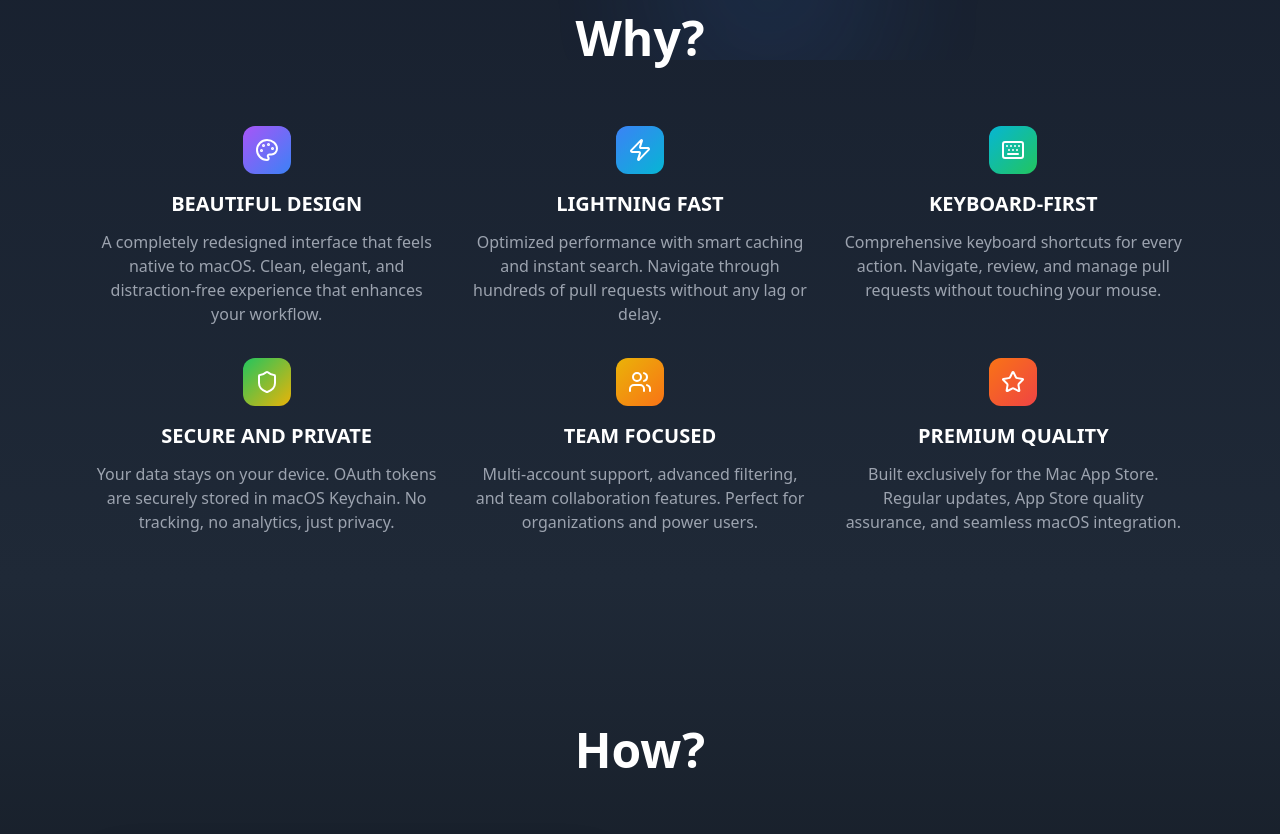
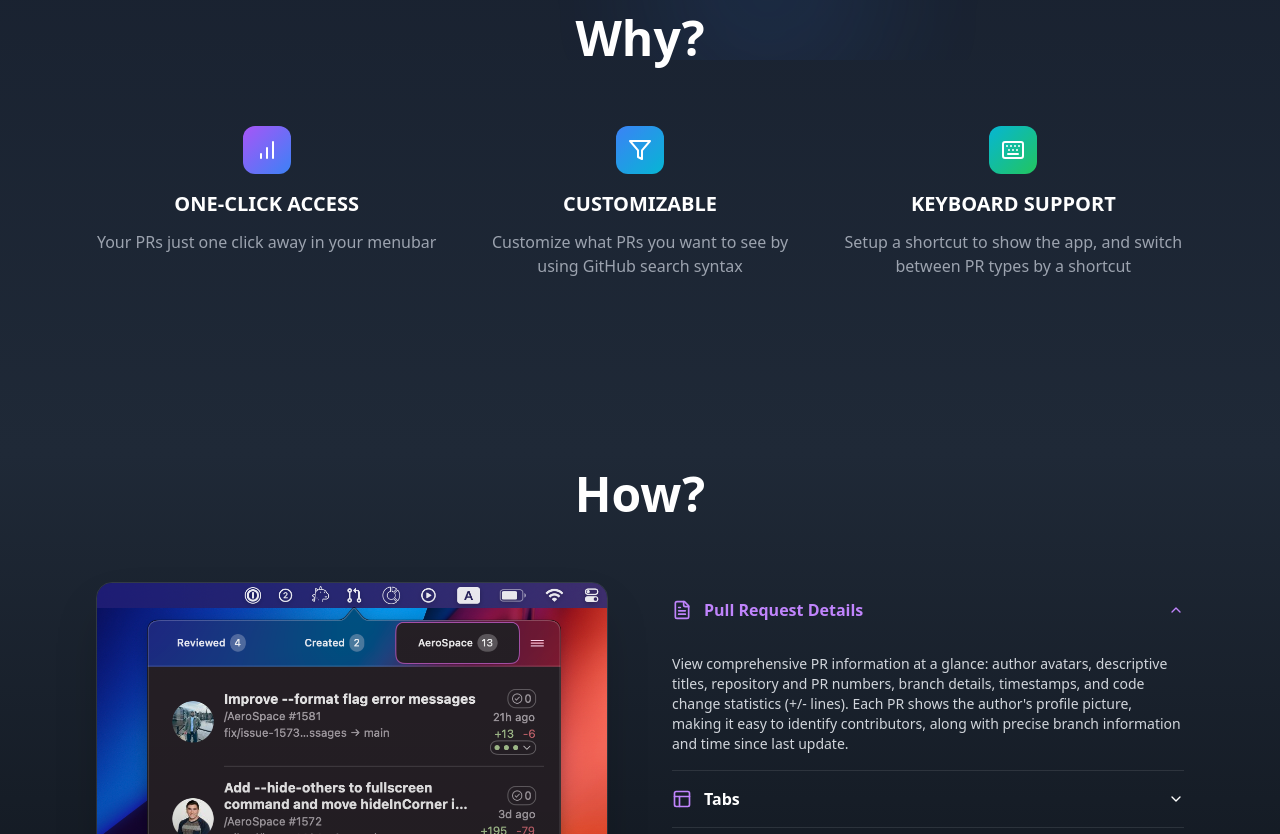
Before and after one commit to streetturtle/pullbar-app, a React (Vite) app: page /#/pullbar-pro in a window 1280 px wide. Shown: the part 740-1574 px from the top of the page. Built offline with nearby package versions, Linux system fonts and the light colour scheme.

Commit message:
Update "Why" section
Updated the "Why" section with new points: "One-Click Access", "Customizable", and "Keyboard Support".

```diff
--- a/src/pages/PullBarPro.tsx
+++ b/src/pages/PullBarPro.tsx
@@ -125,24 +125,24 @@ const PullBarPro = () => {
             </h2>
           </div>
 
-          <div className="grid grid-cols-1 md:grid-cols-2 lg:grid-cols-3 gap-8">
+          <div className="grid grid-cols-1 md:grid-cols-3 gap-8">
             <div className="text-center">
               <div className="w-12 h-12 bg-gradient-to-br from-purple-500 to-blue-500 rounded-xl mx-auto mb-4 flex items-center justify-center">
-                <Palette className="w-6 h-6 text-white" />
+                <BarChart className="w-6 h-6 text-white" />
               </div>
-              <h3 className="text-xl font-semibold text-white mb-3">BEAUTIFUL DESIGN</h3>
+              <h3 className="text-xl font-semibold text-white mb-3">ONE-CLICK ACCESS</h3>
               <p className="text-gray-400">
-                A completely redesigned interface that feels native to macOS. Clean, elegant, and distraction-free experience that enhances your workflow.
+                Your PRs just one click away in your menubar
               </p>
             </div>
 
             <div className="text-center">
               <div className="w-12 h-12 bg-gradient-to-br from-blue-500 to-cyan-500 rounded-xl mx-auto mb-4 flex items-center justify-center">
-                <Zap className="w-6 h-6 text-white" />
+                <Filter className="w-6 h-6 text-white" />
               </div>
-              <h3 className="text-xl font-semibold text-white mb-3">LIGHTNING FAST</h3>
+              <h3 className="text-xl font-semibold text-white mb-3">CUSTOMIZABLE</h3>
               <p className="text-gray-400">
-                Optimized performance with smart caching and instant search. Navigate through hundreds of pull requests without any lag or delay.
+                Customize what PRs you want to see by using GitHub search syntax
               </p>
             </div>
 
@@ -150,39 +150,9 @@ const PullBarPro = () => {
               <div className="w-12 h-12 bg-gradient-to-br from-cyan-500 to-green-500 rounded-xl mx-auto mb-4 flex items-center justify-center">
                 <Keyboard className="w-6 h-6 text-white" />
               </div>
-              <h3 className="text-xl font-semibold text-white mb-3">KEYBOARD-FIRST</h3>
+              <h3 className="text-xl font-semibold text-white mb-3">KEYBOARD SUPPORT</h3>
               <p className="text-gray-400">
-                Comprehensive keyboard shortcuts for every action. Navigate, review, and manage pull requests without touching your mouse.
-              </p>
-            </div>
-
-            <div className="text-center">
-              <div className="w-12 h-12 bg-gradient-to-br from-green-500 to-yellow-500 rounded-xl mx-auto mb-4 flex items-center justify-center">
-                <Shield className="w-6 h-6 text-white" />
-              </div>
-              <h3 className="text-xl font-semibold text-white mb-3">SECURE AND PRIVATE</h3>
-              <p className="text-gray-400">
-                Your data stays on your device. OAuth tokens are securely stored in macOS Keychain. No tracking, no analytics, just privacy.
-              </p>
-            </div>
-
-            <div className="text-center">
-              <div className="w-12 h-12 bg-gradient-to-br from-yellow-500 to-orange-500 rounded-xl mx-auto mb-4 flex items-center justify-center">
-                <Users className="w-6 h-6 text-white" />
-              </div>
-              <h3 className="text-xl font-semibold text-white mb-3">TEAM FOCUSED</h3>
-              <p className="text-gray-400">
-                Multi-account support, advanced filtering, and team collaboration features. Perfect for organizations and power users.
-              </p>
-            </div>
-
-            <div className="text-center">
-              <div className="w-12 h-12 bg-gradient-to-br from-orange-500 to-red-500 rounded-xl mx-auto mb-4 flex items-center justify-center">
-                <Star className="w-6 h-6 text-white" />
-              </div>
-              <h3 className="text-xl font-semibold text-white mb-3">PREMIUM QUALITY</h3>
-              <p className="text-gray-400">
-                Built exclusively for the Mac App Store. Regular updates, App Store quality assurance, and seamless macOS integration.
+                Setup a shortcut to show the app, and switch between PR types by a shortcut
               </p>
             </div>
           </div>
```
